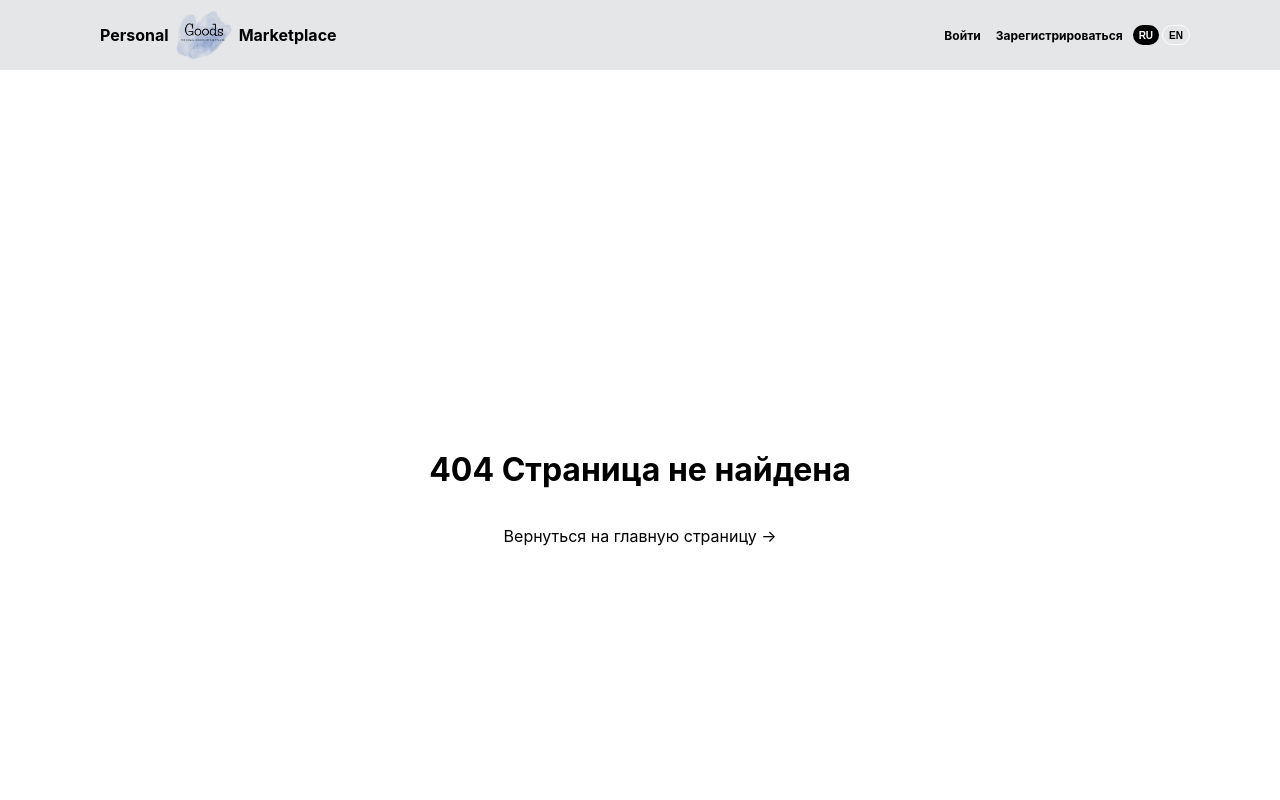
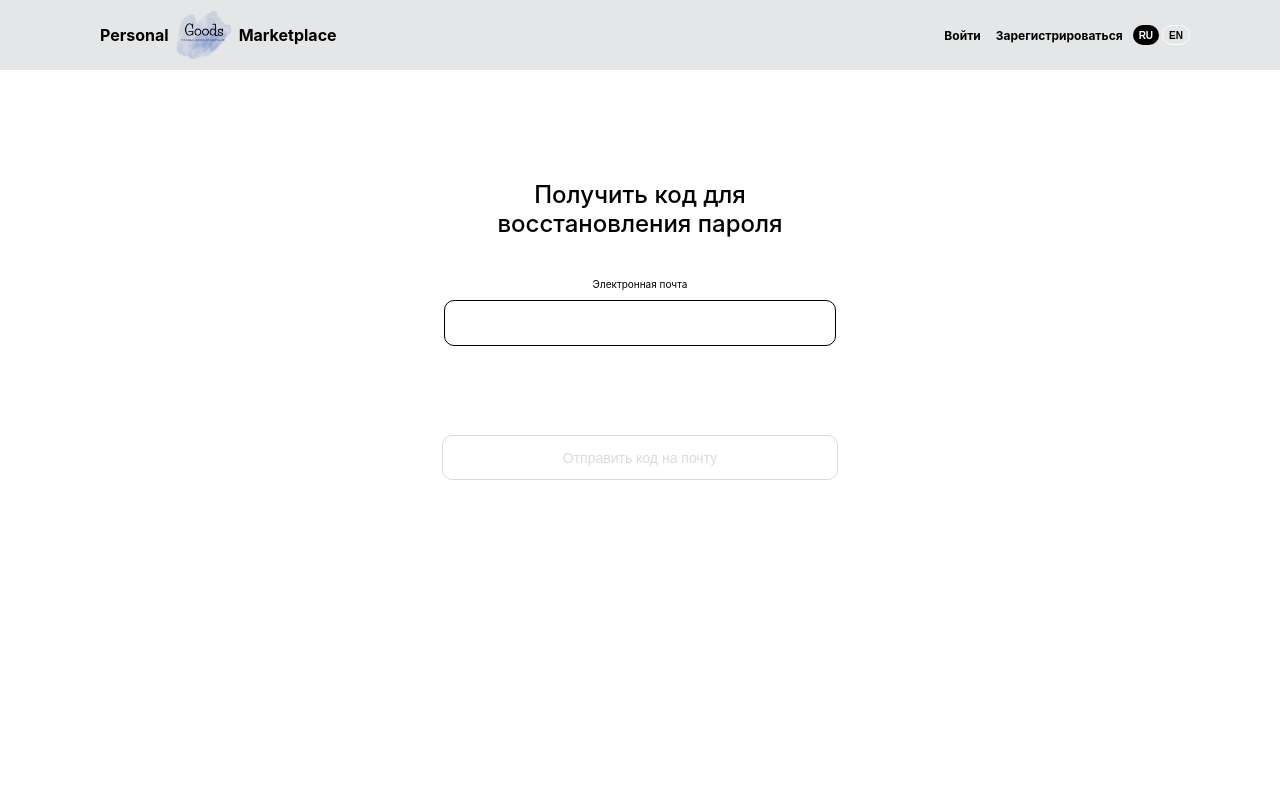
Before and after one commit to VarvaraKorableva/personal_goods_marketplace_client, a React (Create React App) app: page /recover-password in a window 1280 px wide. Shown: the top 800 px of the page. Built offline with nearby package versions, Linux system fonts and the light colour scheme; no server answers.

Commit message:
added new page RecoverPassword

```diff
--- a/src/App.js
+++ b/src/App.js
@@ -31,6 +31,7 @@ import FirstMessagePopup from './Components/Popups/FirstMessagePopup/FirstMessag
 import BurgerMenuPopup from './Components/Popups/BurgerMenuPopup/BurgerMenuPopup'
 import AddServicesPage from './Pages/AddServicesPage/AddServicesPage'
 import NotReadyPage from './Pages/NotReadyPage/NotReadyPage'
+import RecoverPasswordPage from './Pages/RecoverPasswordPage/RecoverPasswordPage'
 
 import ConversationPage from './Pages/ConversationPage/ConversationPage'
 
@@ -882,6 +883,13 @@ function adCountDecrement(userId) {
         </Route>
 
         <Route
+          path="/recover-password"
+          element={
+            <RecoverPasswordPage onSendBtn={sendVerificationCode}/>
+          }>
+        </Route>
+
+        <Route
           path="/"
           element={
             <Main
--- a/src/Components/Login/Login.css
+++ b/src/Components/Login/Login.css
@@ -138,7 +138,8 @@
      color: black;
      font-weight: 400;
      font-size: 14px;
-     margin-top: 16px;
+
+     margin-top: 10px;
    }
 
    @media screen and (max-width: 500px) {
@@ -196,12 +197,12 @@
     width: 100%;
     height: 45px;
     margin-top: 69px;
+    margin-bottom: 20px;
     border-radius: 10px;
     padding: 0;
     font-weight: 400;
     font-size: 14px;
     transition: 1s ease;
-
 }
 
 @media screen and (max-width: 450px) {
--- a/src/Components/Login/Login.js
+++ b/src/Components/Login/Login.js
@@ -131,6 +131,11 @@ const { language } = React.useContext(LanguageContext)
               <Link className='login__entrylink' to="/signup-first-stage"> {translatedContext.signUp}</Link>
             </p>
           </div>
+          <div className='login__wrapper'>
+            <p className='login__subtitle'>Забыли пароль?
+              <Link className='login__entrylink' to="/recover-password">Восстановить пароль</Link>
+            </p>
+          </div>
         </form>
       }
     </section>
--- a/src/Components/Registration/Registration.css
+++ b/src/Components/Registration/Registration.css
@@ -75,7 +75,6 @@
       margin: auto;
       margin-bottom: 0;
       margin-top: 20px;
-
       font-size: 22px;
     }
   }
--- /dev/null
+++ b/src/Pages/RecoverPasswordPage/RecoverPasswordPage.js
@@ -0,0 +1,94 @@
+import React from 'react'
+import {LanguageContext} from '../../contexts/TranslationContext'
+import choose from '../../const/Login'
+import { Link } from 'react-router-dom'
+
+
+function RecoverPasswordPage({isLoginError, onSendBtn, isLoading}) {
+  const [isValid, setIsValid] = React.useState(false)
+  const [email, setEmail] = React.useState('')
+  const [password, setPassword] = React.useState('')
+  const [errorEmailMessage, setErrorEmailMessage] = React.useState('')
+  const [errorPasswordMessage, setErrorPasswordMessage] = React.useState('')
+  const [errorEmail, setErrorEmail] = React.useState(true)
+  const [errorPassword, setErrorPassword] = React.useState(true)
+
+  const { language } = React.useContext(LanguageContext)
+  const { en, rus, hebrew } = choose;
+
+  let translatedContext = '';
+    if (language === 'en') {
+      translatedContext = en;
+    } else if (language === 'rus') {
+      translatedContext = rus;
+    } else if (language === 'hebrew') {
+      translatedContext = hebrew;
+  }
+  function handleSubmit(e) {
+    e.preventDefault();
+    onSendBtn(email);
+  }
+
+  const handleEmailChange = (e) => {
+    const validEmail = /^(([^<>()[\]\\.,;:\s@"]+(\.[^<>()[\]\\.,;:\s@"]+)*)|(".+"))@((\[[0-9]{1,3}\.[0-9]{1,3}\.[0-9]{1,3}\.[0-9]{1,3}\])|(([a-zA-Z\-0-9]+\.)+[a-zA-Z]{2,}))$/.test(
+      e.target.value
+    )
+
+    if (!e.target.value.length) {
+      setErrorEmailMessage(translatedContext.errors.emailMessage.emailMustBeFilledIn)
+      setErrorEmail(true)
+    } else if (!validEmail) {
+      setErrorEmailMessage(translatedContext.errors.emailMessage.invalidEmailFormat)
+      setErrorEmail(true)
+    } else {
+      setErrorEmailMessage('')
+      setErrorEmail(false)
+    }
+    setEmail(e.target.value)
+  }
+
+  React.useEffect(() => {
+    if (errorEmail) {
+      setIsValid(false)
+    } else {
+      setIsValid(true)
+    }
+  }, [errorEmail])
+  return (
+    <section>
+      {isLoading?
+        <></>
+      :
+      <form className='login__form' onSubmit={handleSubmit}>
+        <h2 className='login__title'>Получить код для восстановления пароля</h2>
+
+        <fieldset className='login__fieldset'>
+          <label  className='login__inputname'>{translatedContext.email}
+            <input className='login__input'
+                 pattern="^([\w.%+-]+)@([\w-]+\.)+([\w]{2,})$"
+                 type="email"
+                 name="email"
+                 autoComplete="on"
+                 defaultValue=""
+                 onChange={handleEmailChange}
+            />
+          </label>
+          <span className='login__inputmistake'>{errorEmailMessage}</span>
+        </fieldset>
+
+        {isLoginError?
+          <span className='login__inputmistake'>
+            {translatedContext.errors.authenticationError}
+          </span>
+          :
+          <></>
+        }
+
+        <button className={`'login__btn' ${isValid? 'login__btn_active': 'login__btn'}`} type='submit' disabled={!isValid}>Отправить код на почту {email}</button>
+      </form>
+      }
+    </section>
+  )
+}
+
+export default RecoverPasswordPage;
```
Also changed, not shown: src/Pages/RecoverPasswordPage/RecoverPasswordPage.css (added).
